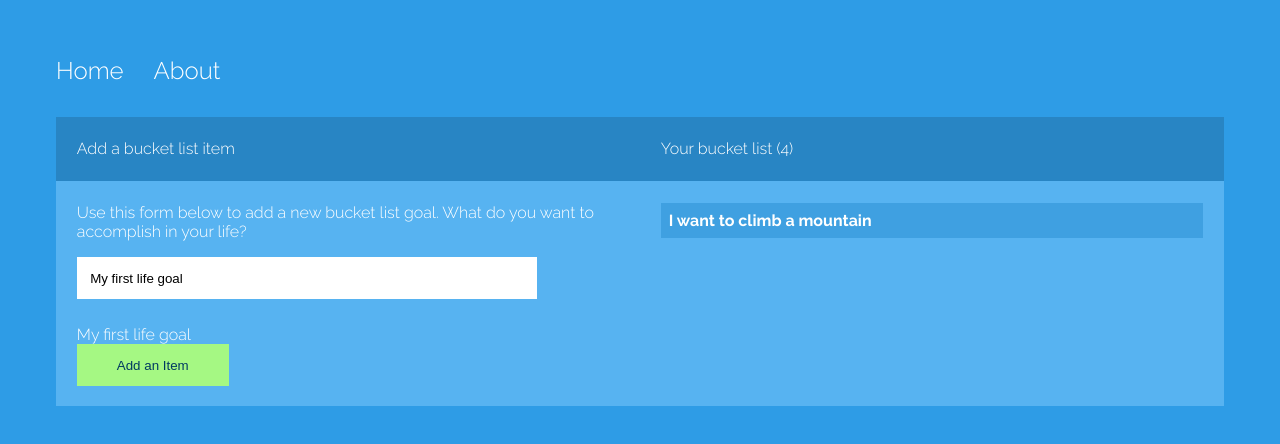
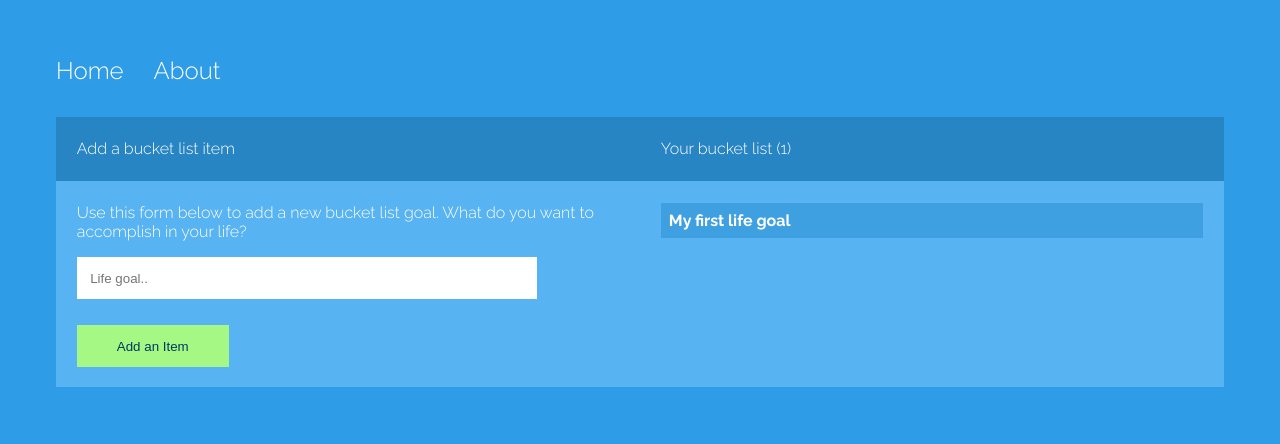
Before and after one commit to roman-ivanenko/angular-5-in-less-than-60-minutes, an Angular app: page / in a window 1280 px wide. Both pictures are taken after a click on the input "Add an Item". Shown: the top 444 px of the page. Built offline with nearby package versions, Linux system fonts and the light colour scheme.

Commit message:
added Event Binding.

```diff
--- a/src/app/home/home.component.html
+++ b/src/app/home/home.component.html
@@ -12,16 +12,15 @@
 
     <form>
       <input type="text" class="txt" name="item" placeholder="Life goal.." [(ngModel)]="goalText" >
-      <br><span>{{ goalText }}</span><br>
 
       <!-- Interpolation -->
-      <input type="submit" class="btn" value="{{ btnText }}">
+      <input type="submit" class="btn" value="{{ btnText }}" (click)="addItem()">
       <!--<input type="submit" class="btn" [value]="btnText" >-->
     </form>
   </div>
   <div class="col">
-    <p class="life-container">
-      I want to climb a mountain
+    <p class="life-container" *ngFor="let goal of goals">
+      {{ goal }}
     </p>
   </div>
 </div>
--- a/src/app/home/home.component.ts
+++ b/src/app/home/home.component.ts
@@ -10,10 +10,18 @@
   itemCount: number = 4;
   btnText: string = 'Add an Item';
   goalText: string = 'My first life goal';
+  goals = [];
 
   constructor() { }
 
   ngOnInit() {
+    this.itemCount = this.goals.length;
+  }
+
+  addItem() {
+    this.goals.push(this.goalText);
+    this.goalText = '';
+    this.itemCount = this.goals.length;
   }
 
 }
```
